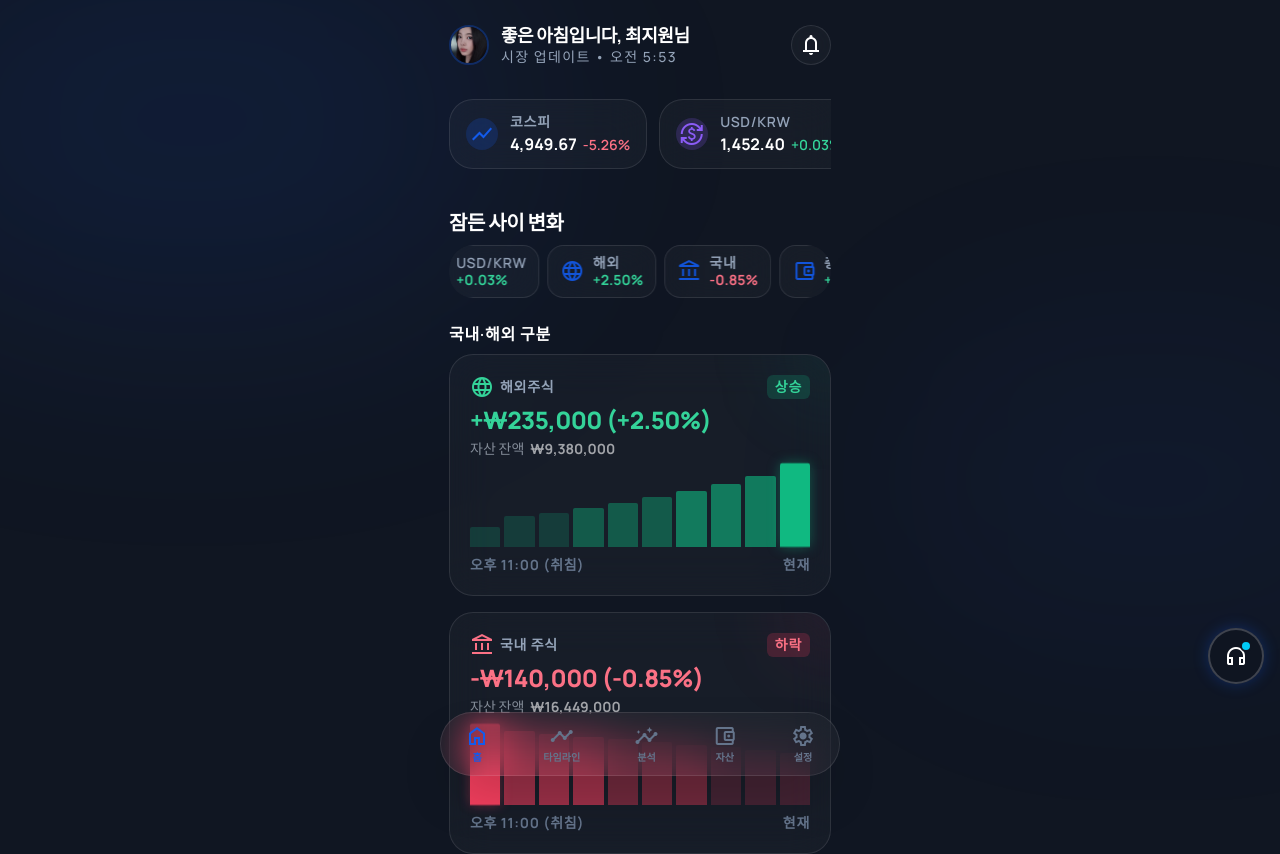
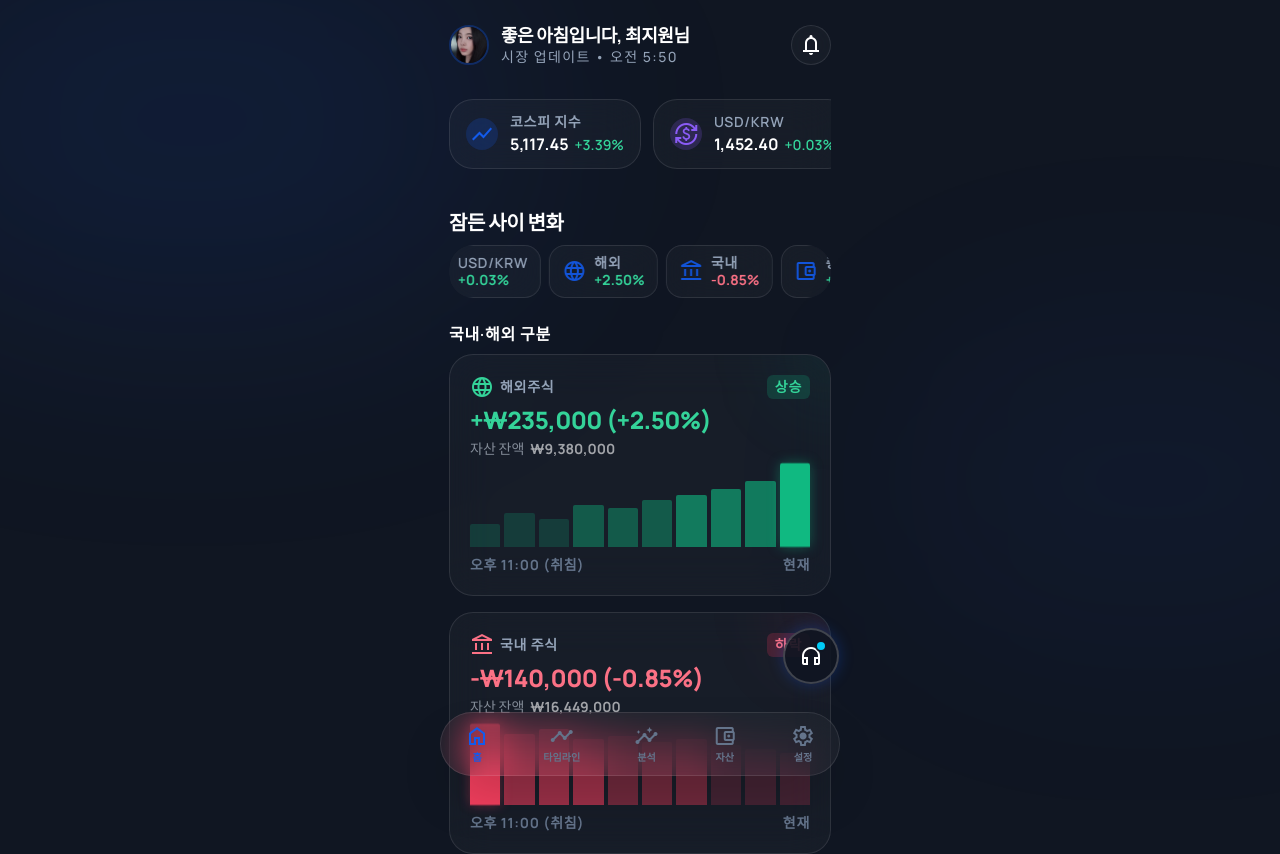
Before and after one commit to KOSCOM-TEAM1/frontend, a React (Vite) app: page /home in a window 1280 px wide. Shown: the top 854 px of the page. Built offline with nearby package versions, Linux system fonts and the light colour scheme; a web font is replaced by a local one.

Commit message:
Feat: TTS 수정 및 대시보드 수정

```diff
--- a/src/components/TTSToggle.jsx
+++ b/src/components/TTSToggle.jsx
@@ -267,7 +267,7 @@ function TTSToggle() {
 
   const content = (
     <div
-      className="fixed inset-0 flex items-end justify-end p-4 pointer-events-none"
+      className="fixed bottom-0 left-1/2 -translate-x-1/2 w-full max-w-[430px] flex items-end justify-end px-4 pb-4 pointer-events-none"
       style={{ zIndex: 9999 }}
     >
       <div
--- a/src/pages/MorningDashboard.jsx
+++ b/src/pages/MorningDashboard.jsx
@@ -5,7 +5,7 @@ import userService from '../api/userService';
 
 // 잠든 사이 변화 - 작은 아이콘 카드 (마키용, 간단한 내용)
 const overnightItems = [
-  { id: 'kospi', icon: 'show_chart', label: '코스피', change: '-5.26%', positive: false },
+  { id: 'kospi', icon: 'show_chart', label: '코스피', change: '+3.39%', positive: true },
   { id: 'usdkrw', icon: 'currency_exchange', label: 'USD/KRW', change: '+0.03%', positive: true },
   { id: 'overseas', icon: 'language', label: '해외', change: '+2.50%', positive: true },
   { id: 'domestic', icon: 'account_balance', label: '국내', change: '-0.85%', positive: false },
@@ -98,7 +98,7 @@ function MorningDashboard() {
               <h2 className="text-white text-lg font-bold leading-tight tracking-tight">
                 좋은 아침입니다, {displayName}님
               </h2>
-              <p className="text-slate-400 text-sm font-medium uppercase tracking-widest">시장 업데이트 • 오전 5:53</p>
+              <p className="text-slate-400 text-sm font-medium uppercase tracking-widest">시장 업데이트 • 오전 5:50</p>
             </div>
           </div>
           <button className="flex size-10 items-center justify-center rounded-full glass text-white transition-all duration-200 active:scale-95 hover-scale hover:bg-white/10">
@@ -113,10 +113,10 @@ function MorningDashboard() {
                 <span className="material-symbols-outlined text-primary text-lg">show_chart</span>
               </div>
               <div className="flex flex-col">
-                <span className="text-sm text-slate-400 font-semibold uppercase tracking-wider">코스피</span>
+                <span className="text-sm text-slate-400 font-semibold uppercase tracking-wider">코스피 지수</span>
                 <div className="flex items-baseline gap-1.5">
-                  <span className="text-white text-base font-bold">4,949.67</span>
-                  <span className="text-rose-400 text-sm font-semibold">-5.26%</span>
+                  <span className="text-white text-base font-bold">5,117.45</span>
+                  <span className="text-emerald-400 text-sm font-semibold">+3.39%</span>
                 </div>
               </div>
             </div>
@@ -178,7 +178,7 @@ function MorningDashboard() {
                 </div>
               </div>
               <div className="h-20 w-full flex items-end gap-1">
-                {[25, 38, 42, 48, 55, 62, 70, 78, 88, 100].map((height, index) => (
+                {[28, 42, 35, 52, 48, 58, 65, 72, 82, 100].map((height, index) => (
                   <div
                     key={index}
                     className={`flex-1 rounded-t-sm chart-bar animate-bar-grow ${index === 9 ? 'bg-emerald-500 shadow-[0_0_12px_rgba(16,185,129,0.4)] animate-bar-pulse' : index >= 6 ? 'bg-emerald-500/60' : index >= 3 ? 'bg-emerald-500/40' : 'bg-emerald-500/20'}`}
@@ -214,7 +214,7 @@ function MorningDashboard() {
                 </div>
               </div>
               <div className="h-20 w-full flex items-end gap-1">
-                {[100, 92, 88, 85, 82, 78, 75, 72, 68, 65].map((height, index) => (
+                {[100, 88, 94, 82, 86, 78, 82, 74, 70, 65].map((height, index) => (
                   <div
                     key={index}
                     className={`flex-1 rounded-t-sm chart-bar animate-bar-grow ${index === 0 ? 'bg-rose-500 shadow-[0_0_12px_rgba(244,63,94,0.4)] animate-bar-pulse' : index <= 3 ? 'bg-rose-500/60' : index <= 6 ? 'bg-rose-500/40' : 'bg-rose-500/20'}`}
@@ -246,7 +246,7 @@ function MorningDashboard() {
                 </div>
               </div>
               <div className="mt-8 h-28 w-full flex items-end gap-1.5">
-                {[28, 32, 38, 42, 48, 55, 62, 72, 85, 100].map((height, index) => (
+                {[22, 35, 28, 42, 38, 52, 58, 72, 88, 100].map((height, index) => (
                   <div
                     key={index}
                     className={`flex-1 rounded-t-sm chart-bar animate-bar-grow ${
```
